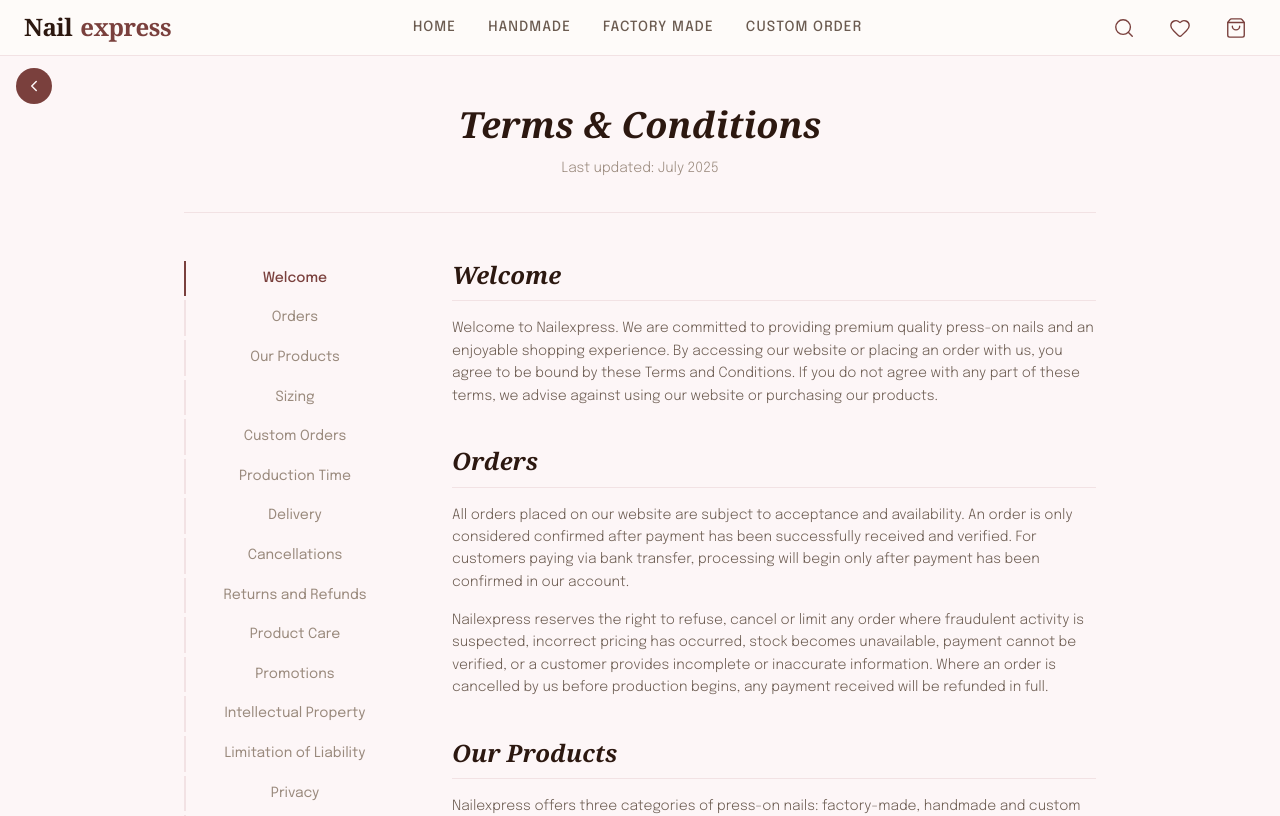
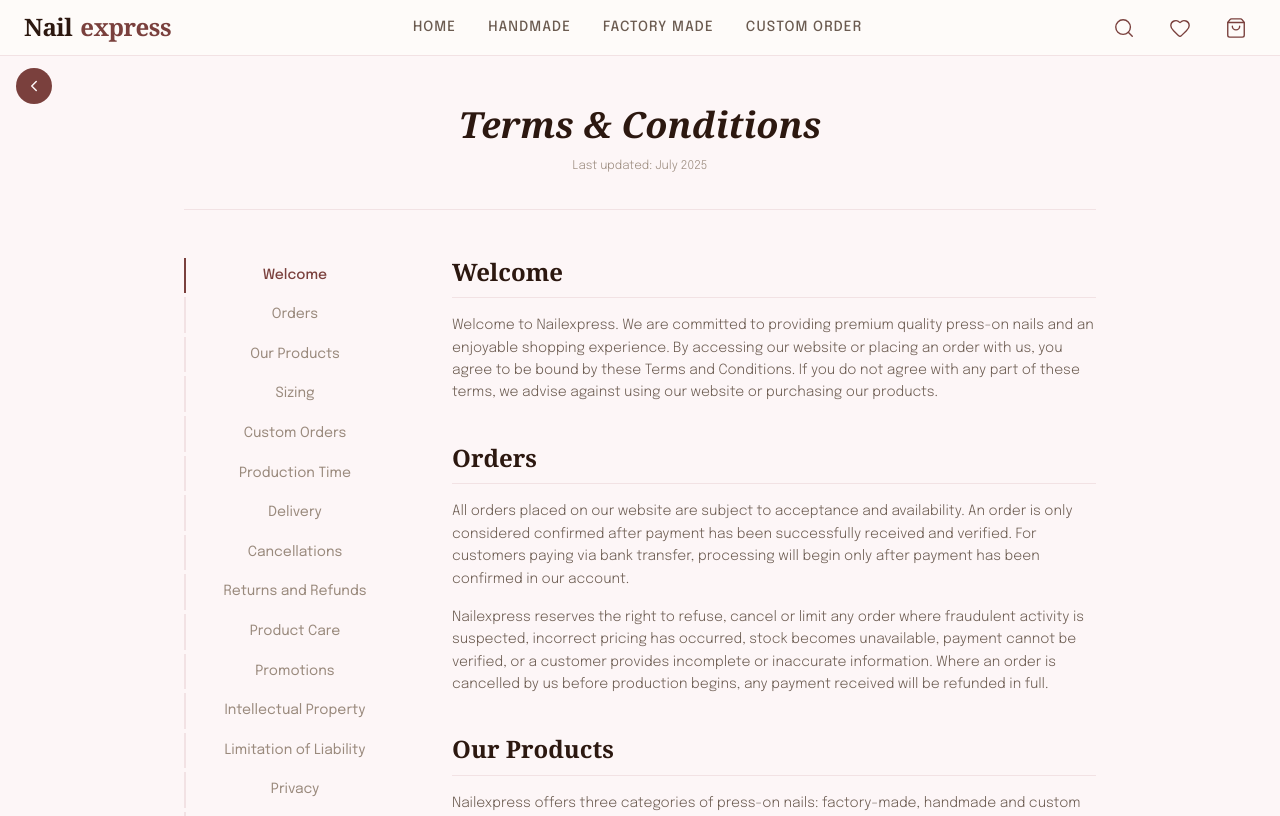
Before and after one commit to dfordolapo/nailxpressng, a Next.js app: page /terms in a window 1280 px wide. Shown: the top 816 px of the page. Built offline with nearby package versions, Linux system fonts and the light colour scheme; a web font is replaced by a local one.

Commit message:
Smaller updated text, remove italic from headings

```diff
--- a/src/styles/pages/terms.module.css
+++ b/src/styles/pages/terms.module.css
@@ -39,7 +39,7 @@
 }
 
 .updated {
-  font-size: var(--text-sm);
+  font-size: 12px;
   color: var(--color-text-tertiary);
 }
 
@@ -100,7 +100,6 @@
 
 .sectionHeading {
   font-size: var(--text-2xl);
-  font-style: italic;
   margin-bottom: var(--space-4);
   padding-bottom: var(--space-3);
   border-bottom: 1px solid var(--color-border-light);
```
